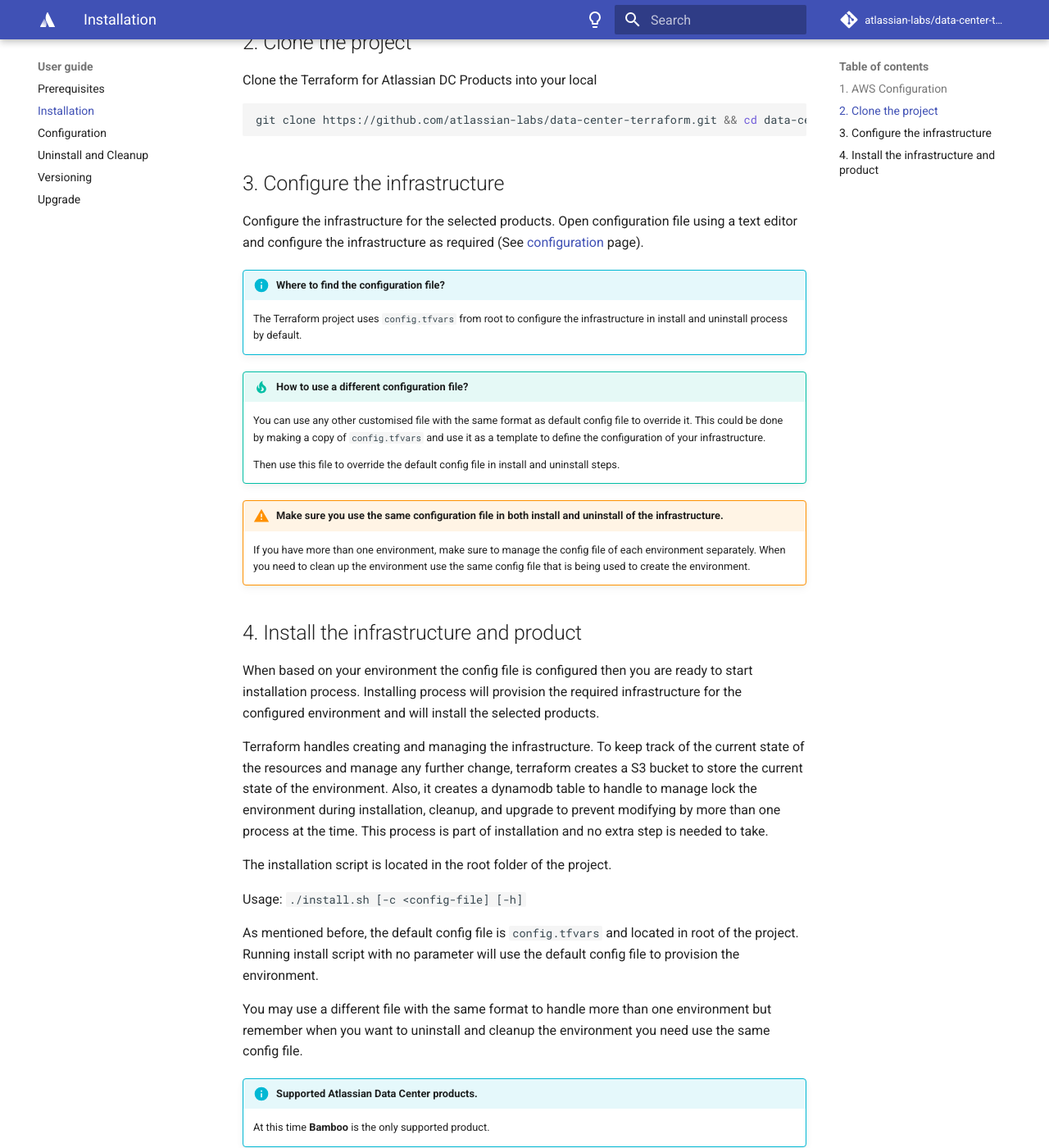
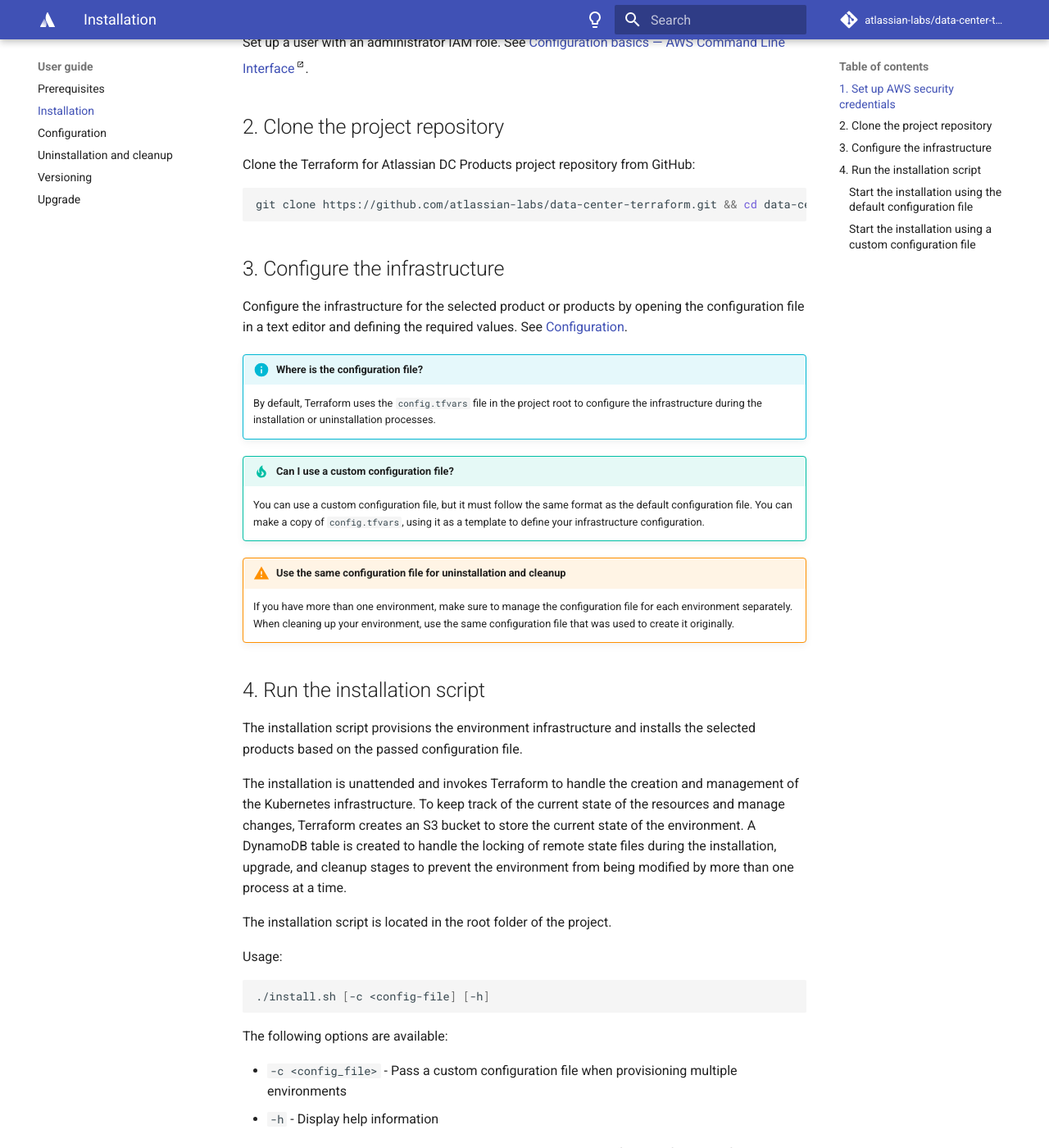
Before and after one commit to atlassian-labs/data-center-terraform, an MkDocs documentation site: the page built from docs/docs/userguide/INSTALLATION.md, in a window 1280 px wide and 1400 px high, scrolled down 501 px. Shown: the whole window at 82% size. Built offline with MkDocs 1.6.1 and Material for MkDocs 9.7.7, drawn with Linux system fonts in a browser that asks for light colours; comment, search, counter and statistics services are not loaded; some of the changed text lies outside the part shown.

Commit message:
[TFKUBE-188] Review & edit user guide content (#77)
* Edit PREREQUISITES.md

* Edit INSTALLATION.md

* Edit CONFIGURATION.md

* Edit CLEANUP.md

* Edit VERSIONING.md

* Touch up INSTALLATION.md

* Update starting the product after installation

````diff
--- a/docs/docs/userguide/INSTALLATION.md
+++ b/docs/docs/userguide/INSTALLATION.md
@@ -1,81 +1,83 @@
 # Installation
 
-!!! info "List of supported Atlassian Data Center products."
-    At this time **Bamboo DC** is the only supported product by this project. We will work hard to include more Data Center products into this project.
+This guide describes how to provision the cloud environment infrastructure and install Atlassian Data Center products in a Kubernetes cluster running on AWS.
 
-## 1. AWS Configuration
-Configure your AWS credentials with admin access. [AWS Documentation](https://docs.aws.amazon.com/cli/latest/userguide/cli-configure-quickstart.html)
+!!! info "Supported Atlassian Data Center products"
+    Currently, only Bamboo Data Center is supported. We are planning to to add support for more Data Center products in the future.
 
-## 2. Clone the project
-Clone the Terraform for Atlassian DC Products into your local
+## 1. Set up AWS security credentials
+
+Set up a user with an administrator IAM role. See [Configuration basics — AWS Command Line Interface](https://docs.aws.amazon.com/cli/latest/userguide/cli-configure-quickstart.html){.external}.
+
+## 2. Clone the project repository
+
+Clone the Terraform for Atlassian DC Products project repository from GitHub:
+
 ```shell
 git clone https://github.com/atlassian-labs/data-center-terraform.git && cd data-center-terraform
 ```
 
 ## 3. Configure the infrastructure
-Configure the infrastructure for the selected products.
-Open configuration file using a text editor and configure the infrastructure as required
-(See [configuration](CONFIGURATION.md) page).
 
-!!! info "Where to find the configuration file?"
-    The Terraform project uses `config.tfvars` from root to configure the infrastructure in install and uninstall process by default.
+Configure the infrastructure for the selected product or products by opening the configuration file in a text editor and defining the required values. See [Configuration](CONFIGURATION.md).
 
-!!! tip "How to use a different configuration file?"
-    You can use any other customised file with the same format as default config file to override it.
-    This could be done by making a copy of `config.tfvars` and use it as a template to define the configuration of your infrastructure.
+!!! info "Where is the configuration file?"
+    By default, Terraform uses the `config.tfvars` file in the project root to configure the infrastructure during the installation or uninstallation processes.
 
-    Then use this file to override the default config file in install and uninstall steps.
+!!! tip "Can I use a custom configuration file?"
+    You can use a custom configuration file, but it must follow the same format as the default configuration file. You can make a copy of `config.tfvars`, using it as a template to define your infrastructure configuration.
 
-!!! Warning "Make sure you use the same configuration file in both install and uninstall of the infrastructure."
-    If you have more than one environment, make sure to manage the config file of each environment separately.
-    When you need to clean up the environment use the same config file that is being used to create the environment.
+!!! Warning "Use the same configuration file for uninstallation and cleanup"
+    If you have more than one environment, make sure to manage the configuration file for each environment separately. When cleaning up your environment, use the same configuration file that was used to create it originally.
 
-## 4. Install the infrastructure and product
-When based on your environment the config file is configured then you are ready to start installation process.
-Installing process will provision the required infrastructure for the configured environment and will install the selected products.
+## 4. Run the installation script
 
-Terraform handles creating and managing the infrastructure.
-To keep track of the current state of the resources and manage any further change, terraform creates a S3 bucket to store the current state of the environment.
-Also, it creates a dynamodb table to handle to manage lock the environment during installation, cleanup, and upgrade to prevent modifying by more than one process at the time.
-This process is part of installation and no extra step is needed to take.
+The installation script provisions the environment infrastructure and installs the selected products based on the passed configuration file.
+
+The installation is unattended and invokes Terraform to handle the creation and management of the Kubernetes infrastructure. To keep track of the current state of the resources and manage changes, Terraform creates an S3 bucket to store the current state of the environment. A DynamoDB table is created to handle the locking of remote state files during the installation, upgrade, and cleanup stages to prevent the environment from being modified by more than one process at a time.
 
 The installation script is located in the root folder of the project.
 
-Usage:  `./install.sh [-c <config-file] [-h]`
+Usage:
 
-As mentioned before, the default config file is `config.tfvars` and located in root of the project.
-Running install script with no parameter will use the default config file to provision the environment.
+```shell
+./install.sh [-c <config-file] [-h]
+```
 
-You may use a different file with the same format to handle more than one environment but remember when you want to uninstall and cleanup the environment you need use the same config file.
+The following options are available:
 
-!!! info "Supported Atlassian Data Center products."
-    At this time **Bamboo** is the only supported product.
+- `-c <config_file>` - Pass a custom configuration file when provisioning multiple environments
+- `-h` - Display help information
 
+Running the installation script with no parameters will use the default configuration file to provision the environment.
 
-=== "Using the default config file"
+### Start the installation using the default configuration file
 
-    To provision the infrastructure using default config file run:
-        ```shell
-        ./install.sh
-        ```
+To provision the infrastructure using the default `config.tfvars` file, run:
 
-=== "Using other config file"
+```shell
+./install.sh
+```
 
-    If you need to use a different config file other than the defualt one then first create and configure your config file and then run:
+### Start the installation using a custom configuration file
 
-    ``` shell
-    ./install.sh -c <your-config_file>
-    ```
+If you want to use a custom configuration file to handle more than one environment, run:
+
+```shell
+./install.sh -c <config_file_path>
+```
 
 !!! help "How to run the product after installation?"
-    When the installation process finishes successfully, you can find some detailed information about the infrastructure on your console including the endpoint url (`product_urls`/`load_balancer_hostname`) to open the product on your browser and more.
+    When the installation process finishes successfully, you can find some detailed information about the infrastructure in the console, including the product URL that you can follow to launch the product in the browser.
 
-!!! help "How to find the database username and password?"
-    Database master username and password for each product are generated by Terraform and pushed in the Terraform secret in the product namespace.
-    To access to the database username and password run the following commands:
+!!! help "Where do I find the database username and password?"
+    The database master username and password for each product are generated by Terraform and saved in a Kubernetes secret in the product namespace.
+
+    To access the database username and password, run the following commands:
     ```
     DB_SECRETS=$(kubectl get secret <product-name>-db-cred -n <product-name> -o jsonpath='{.data}')
     DB_USERNAME=$(echo $DB_SECRETS | jq -r '.username' | base64 --decode)
     DB_PASSWORD=$(echo $DB_SECRETS | jq -r '.password' | base64 --decode)
     ```
-    This will give you decoded `username` and `password` stored in `$DB_USERNAME` and `$DB_PASSWORD` environment variables.
+
+    This saves the decoded username and password to the `$DB_USERNAME` and `$DB_PASSWORD` environment variables respectively.
````
Also changed, not shown: docs/docs/userguide/CLEANUP.md (+32 -25 lines), docs/docs/userguide/CONFIGURATION.md (+80 -72 lines), docs/docs/userguide/PREREQUISITES.md (+38 -40 lines), docs/docs/userguide/VERSIONING.md (+8 -7 lines).
